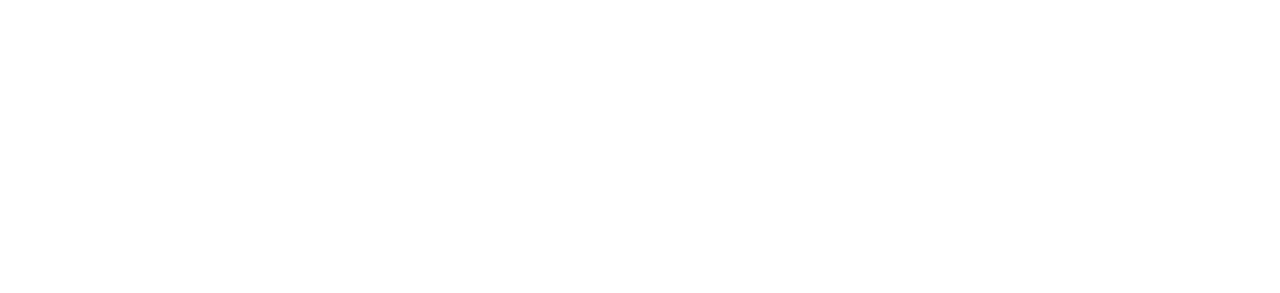
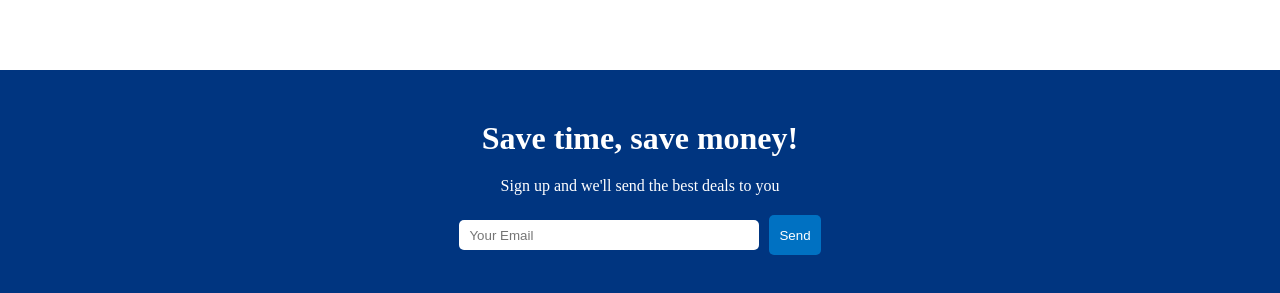
Before and after one commit to immbibek/Bookingweb, a React (Vite) app in the folder frontend/: page / in a window 1280 px wide. Shown: the part 1422-1715 px from the top of the page. Before the commit the page ends 1412 px from the top, so only its background shows below. Built offline with nearby package versions, Linux system fonts and the light colour scheme.

Commit message:
Miallist component is done

```diff
--- /dev/null
+++ b/frontend/src/components/mailList/MailList.jsx
@@ -0,0 +1,18 @@
+import "./mailList.css";
+
+const MailList = () => {
+  return (
+    <div className="mail">
+      <h1 className="mailTitle">Save time, save money!</h1>
+      <span className="mailDesc">
+        Sign up and we'll send the best deals to you
+      </span>
+      <div className="mailInputContainer">
+        <input type="text" placeholder="Your Email" />
+        <button>Send</button>
+      </div>
+    </div>
+  );
+};
+
+export default MailList;
--- /dev/null
+++ b/frontend/src/components/mailList/mailList.css
@@ -0,0 +1,31 @@
+.mail{
+    width: 100%;
+    margin-top: 50px;
+    background-color: #003580;
+    color: white;
+    display: flex;
+    flex-direction: column;
+    align-items: center;
+    gap: 20px;
+    padding: 50px;
+  }
+
+  .mailInputContainer>input{
+    width: 300px;
+    height: 30px;
+    padding: 10px;
+    border: none;
+    margin-right: 10px;
+    border-radius: 5px;
+  }
+
+  .mailInputContainer>button{
+    height: 40px;
+    background-color: #0071c2;
+    color: white;
+    font-weight: 500;
+    border: none;
+    border-radius: 5px;
+    cursor: pointer;
+    padding: 10px;
+  }
--- a/frontend/src/pages/home/Home.jsx
+++ b/frontend/src/pages/home/Home.jsx
@@ -5,6 +5,7 @@
 import "./home.css";
 import PropertyList from "../../components/propertyList/PropertyList";
 import FeaturedProperty from "../../components/featuredProperties/FeaturedProperty";
+import MailList from "../../components/mailList/MailList";
 const Home = () => {
   return (
     <div>
@@ -16,6 +17,7 @@
         <PropertyList />
         <h1 className="homeTitle">homes guests love</h1>
         <FeaturedProperty />
+        <MailList />
       </div>
     </div>
   );
```
